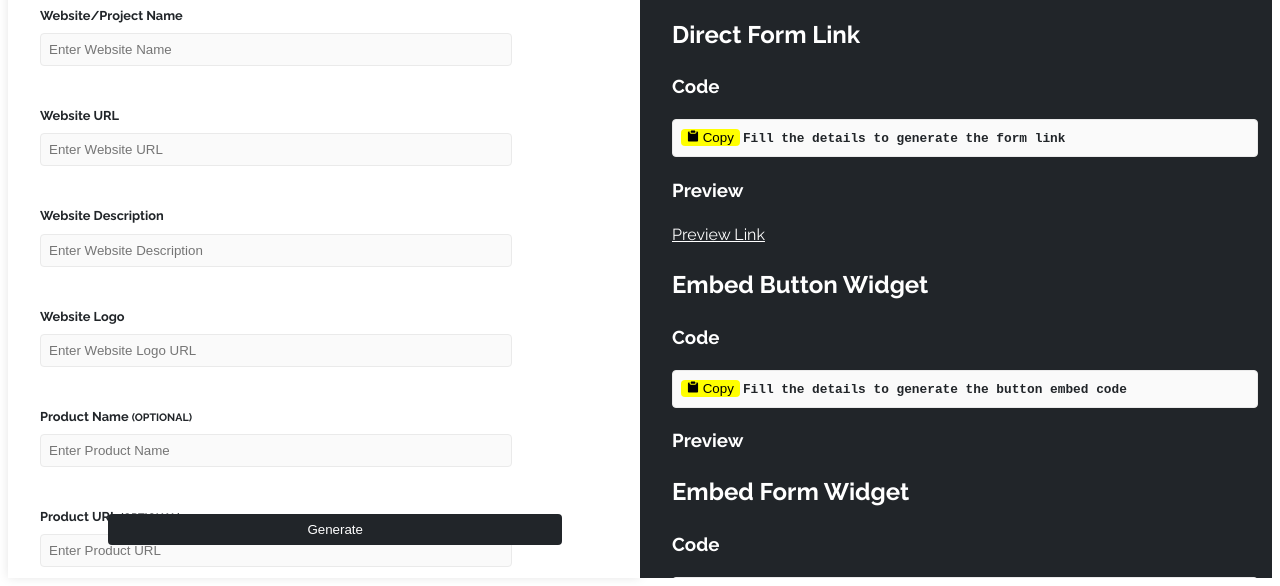
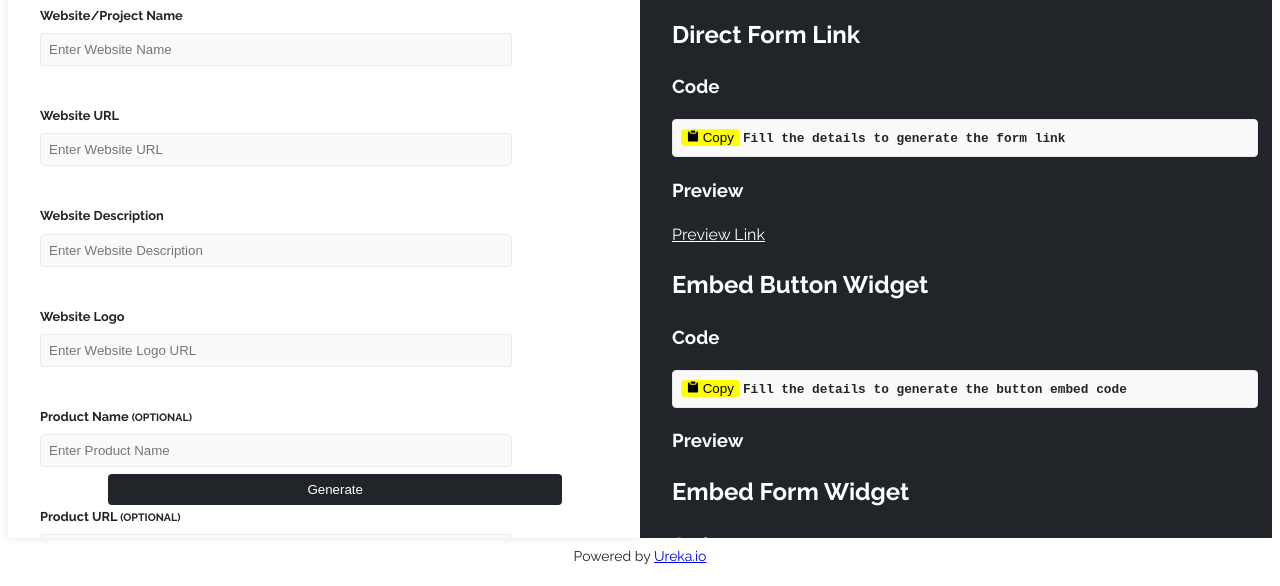
Before and after one commit to strongSoda/ureka-reviews-form-widget-generator, a plain HTML site: page index.html in a window 1280 px wide. Shown: the part 225-811 px from the top of the page. Drawn offline with Linux system fonts and the light colour scheme.

Commit message:
add branding footer

```diff
--- a/index.html
+++ b/index.html
@@ -30,7 +30,7 @@
             width: 50vw;
             box-shadow: 0px 0px 10px rgba(0, 0, 0, 0.1);
             padding: 2em;
-            height: 80vh;
+            height: 75vh;
             overflow: auto;
             background-color: #fff;
             /* align-items: center; */
@@ -71,7 +71,7 @@
         #output {
             background-color: #212529;
             width: 50vw;
-            height: 80vh;
+            height: 75vh;
             padding: 2em;
             color: #fff;
             overflow: auto;
@@ -147,6 +147,11 @@
         }
         #output_link_preview {
             color: #fff;
+        }
+        footer {
+            text-align: center;
+            font-size: 14px;
+            padding: 1vh;
         }
         /* .ureka-review-collection-button {
             background-color: green;
@@ -286,6 +291,9 @@
         </div>
     </div>
 
+    <footer>Powered by <a href="https://ureka.io/?ref=co" target="_blank">Ureka.io</a></footer>
+
+
     <script>
         const output_link_code = document.getElementById('output_link_code');
         const output_link_preview = document.getElementById('output_link_preview');
```
